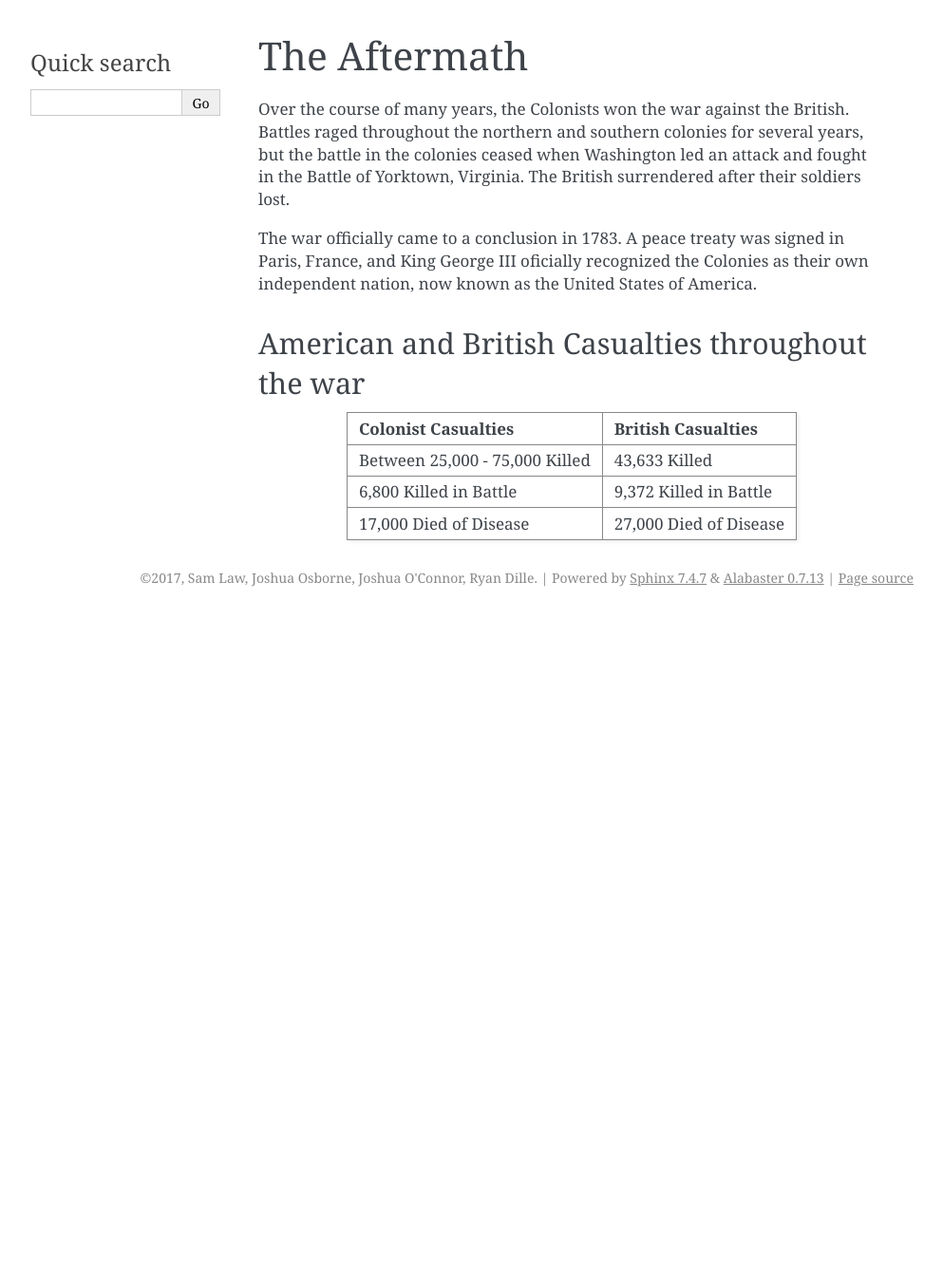
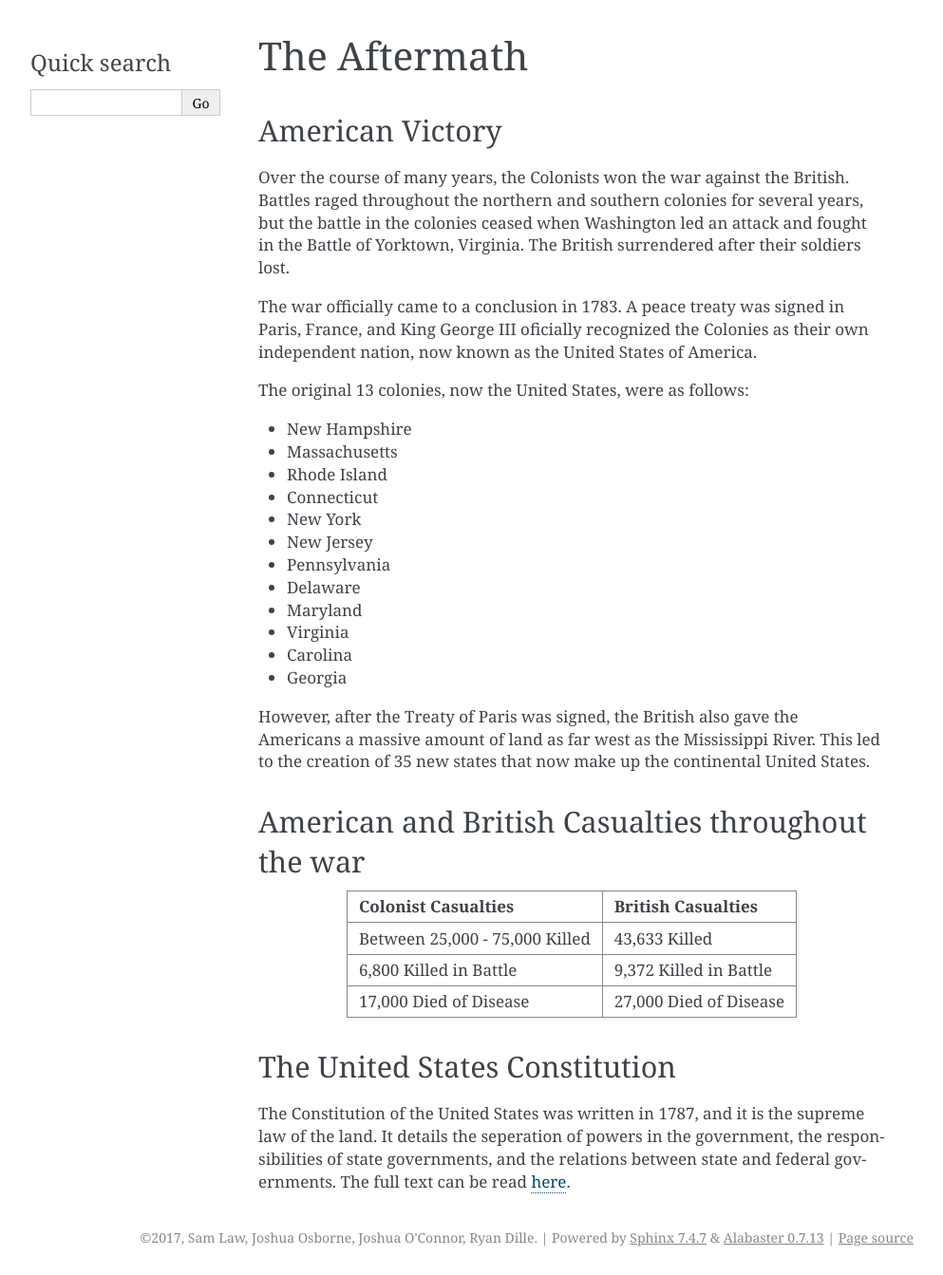
Before and after one commit to SamLaw2198/the_american_wars, a Sphinx documentation site: the page built from source/sam_law/rev_war4.rst, in a window 1280 px wide. Shown: the whole page at 95% size, without its empty margins (148-1141 px from the left). Built offline with Sphinx 7.4.7, drawn with Linux system fonts in a browser that asks for light colours; before the commit the page ends 900 px from its top, so only the background shows below that.

Commit message:
Add last minute content to pages.

```diff
--- a/source/sam_law/rev_war3.rst
+++ b/source/sam_law/rev_war3.rst
@@ -27,7 +27,9 @@ any war before then.
 At this time, public support of independence in the Colonies has boosted
 significantly. On July 2, Congress voted in favor of independence in a landslide
 12-1 victory. Two days later on July 4, 1776, Congress issued its Declaration
-of Independence. The Patriots then passed the Test Acts in an attempt to find
+of Independence.
+
+The Patriots then passed the Test Acts in an attempt to find
 those who were neutral or against independence, requiring Colonists to pledge
 allegiance to the state they lived in. Failing to do so would result in
 imprisonment or death. Congress then allowed states to confiscate the property
--- a/source/sam_law/rev_war4.rst
+++ b/source/sam_law/rev_war4.rst
@@ -1,5 +1,8 @@
 The Aftermath
 =============
+
+American Victory
+----------------
 
 Over the course of many years, the Colonists won the war against the British.
 Battles raged throughout the northern and southern colonies for several years,
@@ -11,6 +14,26 @@ The war officially came to a conclusion in 1783. A peace treaty was signed
 in Paris, France, and King George III oficially recognized the Colonies as their
 own independent nation, now known as the United States of America.
 
+The original 13 colonies, now the United States, were as follows:
+
+* New Hampshire
+* Massachusetts
+* Rhode Island
+* Connecticut
+* New York
+* New Jersey
+* Pennsylvania
+* Delaware
+* Maryland
+* Virginia
+* Carolina
+* Georgia
+
+However, after the Treaty of Paris was signed, the British also gave the
+Americans a massive amount of land as far west as the Mississippi River. This
+led to the creation of 35 new states that now make up the continental United
+States.
+
 American and British Casualties throughout the war
 --------------------------------------------------
 
@@ -21,3 +44,12 @@ Between 25,000 - 75,000 Killed 43,633 Killed
 6,800 Killed in Battle         9,372 Killed in Battle
 17,000 Died of Disease         27,000 Died of Disease
 ============================== ======================
+
+The United States Constitution
+------------------------------
+The Constitution of the United States was written in 1787, and it is the
+supreme law of the land. It details the seperation of powers in the government,
+the responsibilities of state governments, and the relations between state and
+federal governments. The full text can be read `here`_.
+
+.. _here: https://www.archives.gov/founding-docs/constitution-transcript
```
